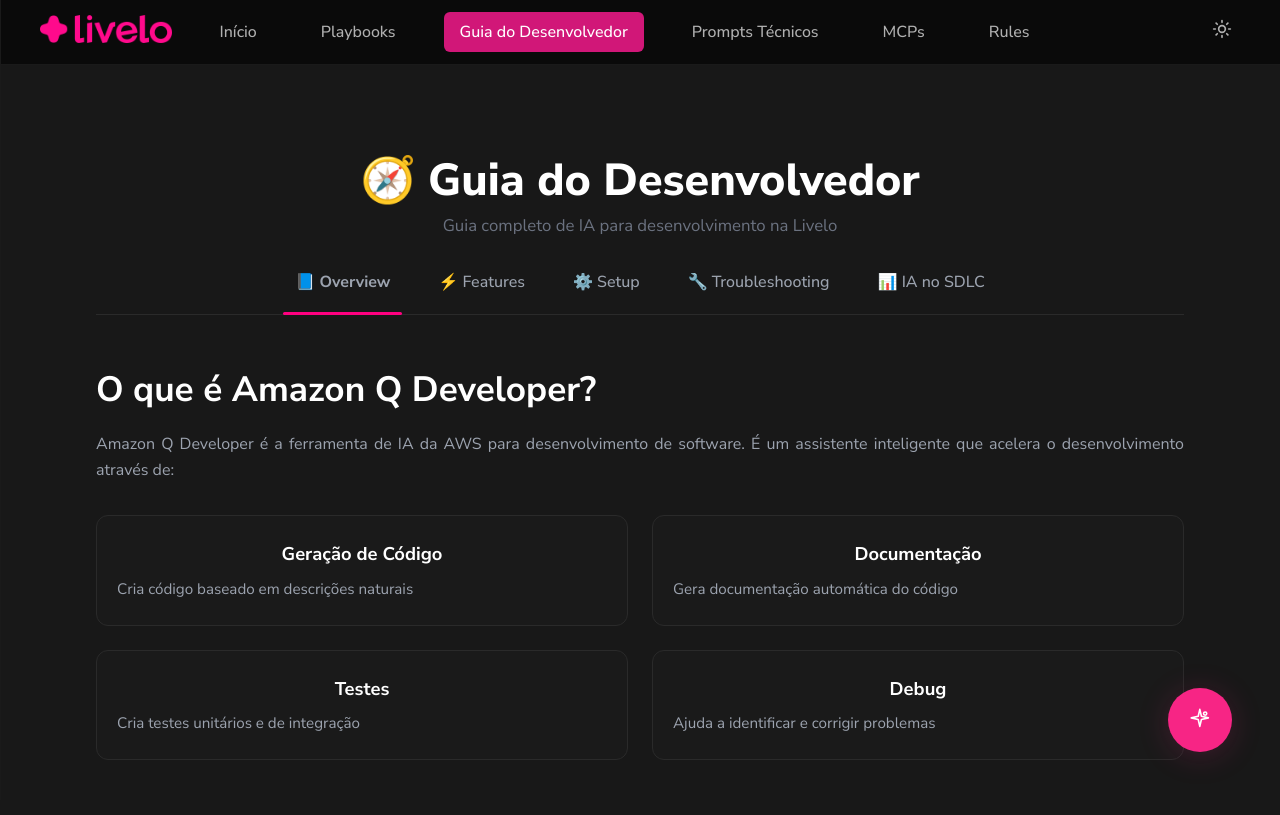
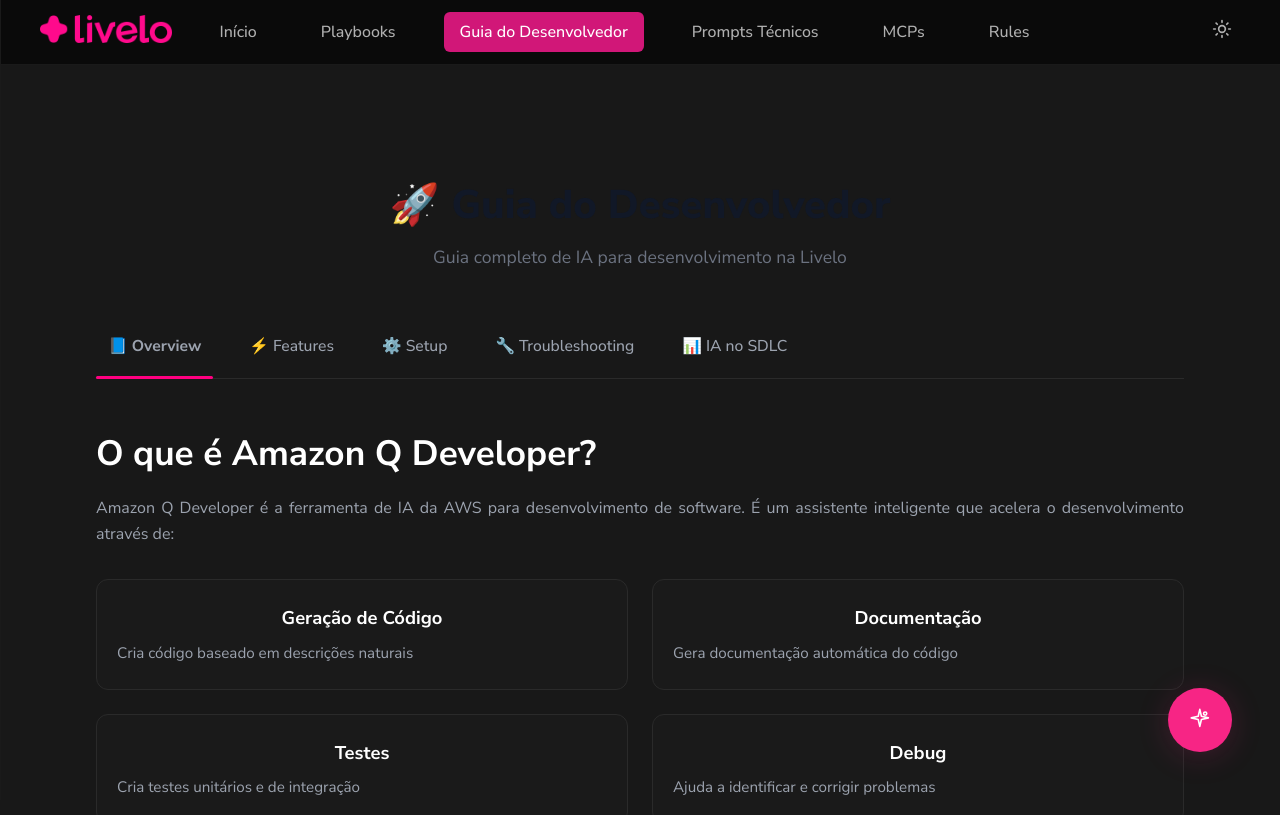
Before and after one commit to MarianaTeixeira-compasso/projeto_livelo, a React (Vite) app: page /guia-desenvolvedor in a window 1280 px wide. Shown: the top 815 px of the page. Built offline with nearby package versions, Linux system fonts and the light colour scheme.

Commit message:
Ajustes visuais na Guia do Desenvolvedor: espaçamento, alinhamento e tamanho do menu

```diff
--- a/src/pages/guia-desenvolvedor/GuiaDesenvolvedor.scss
+++ b/src/pages/guia-desenvolvedor/GuiaDesenvolvedor.scss
@@ -10,9 +10,10 @@
 }
 
 .guide-title {
-  font-size: clamp(2.2rem, 3.5vw, 3rem);
-  margin: 0 0 8px 0;
+  font-size: 2.5rem;
   font-weight: 800;
+  margin-bottom: 8px;
+  color: #111827;
   display: flex;
   align-items: center;
   gap: 12px;
@@ -20,16 +21,23 @@
 }
 
 .guide-subtitle {
+  color: #4b5563;
+  font-size: 1.1rem;
+  margin-bottom: 56px;
+// Dark theme
+.main-bg.dark .guide-title {
+  color: #fff;
+}
+.main-bg.dark .guide-subtitle {
   color: #9ca3af;
-  margin: 0 0 24px 0;
-  font-size: 1.05rem;
+}
 }
 
 .guide-tabs {
   display: flex;
   gap: 24px;
   align-items: center;
-  justify-content: center;
+  justify-content: flex-start;
   border-bottom: 1px solid #e5e7eb;
   padding-bottom: 12px;
   flex-wrap: wrap;
@@ -42,6 +50,7 @@
     position: relative;
     transition: all 0.2s;
     font-weight: 500;
+    font-size: 0.98rem;
 
     &:hover {
       background: #f3f4f6;
--- a/src/pages/guia-desenvolvedor/GuiaDesenvolvedor.tsx
+++ b/src/pages/guia-desenvolvedor/GuiaDesenvolvedor.tsx
@@ -11,7 +11,7 @@
   return (
     <div className="guia-page dev-guide">
       <div className="guide-hero">
-        <h1 className="guide-title"><span className="emoji">🧭</span> Guia do Desenvolvedor</h1>
+        <h1 className="guide-title"><span className="emoji">🚀</span> Guia do Desenvolvedor</h1>
         <p className="guide-subtitle">Guia completo de IA para desenvolvimento na Livelo</p>
         <div className="guide-tabs">
           <span className={`tab-pill ${guideTab === 'overview' ? 'active' : ''}`} onClick={() => setGuideTab('overview')}>📘 Overview</span>
```
